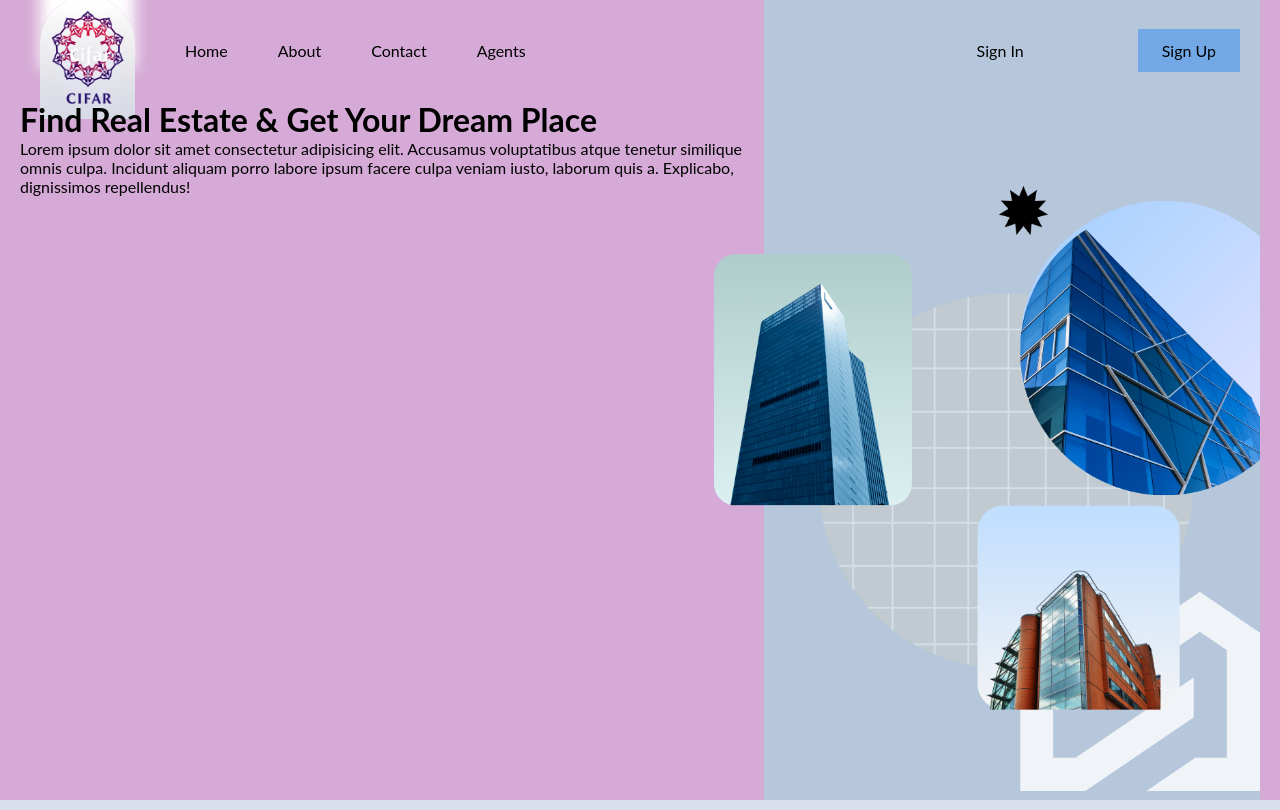
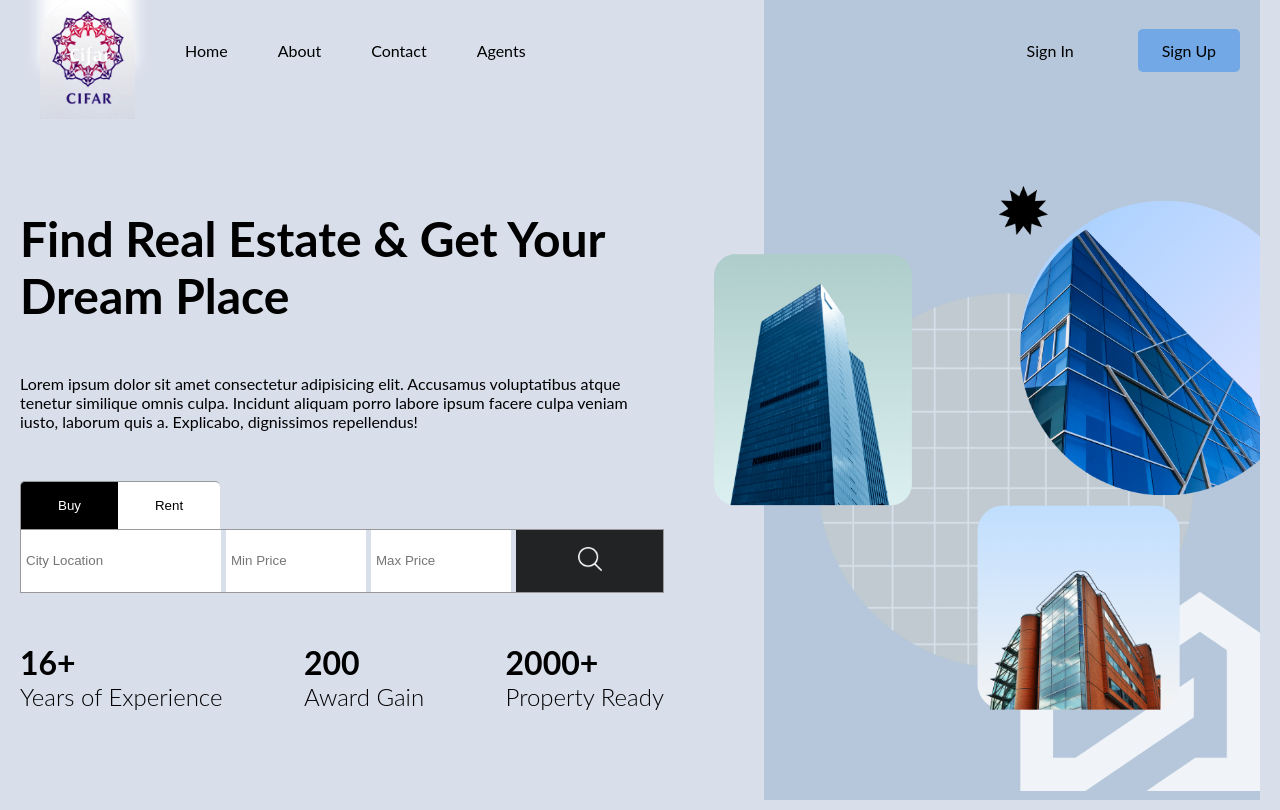
Before and after one commit to prashansa183/RealEstate_FrontEnd, a React (Vite) app: page / in a window 1280 px wide. Shown: the top 810 px of the page. Built offline with nearby package versions, Linux system fonts and the light colour scheme.

Commit message:
front page completed

```diff
--- a/src/components/navbar/Navbar.jsx
+++ b/src/components/navbar/Navbar.jsx
@@ -2,7 +2,7 @@
 import "./Navbar.scss"
 
 function Navbar() {
-  const[open,setopen]=useState(false)
+  const[open,setopen]=useState(false) // for the menu item
   return (
     <nav>
       <div className="nav-left">
--- a/src/components/navbar/Navbar.scss
+++ b/src/components/navbar/Navbar.scss
@@ -8,14 +8,14 @@
   align-items: center;
 
   a {
-    transition: all 0.4s ease;  //for small increment in font .
+    transition: all 0.4s ease;
 
     @include sm {
       display: none;
     }
 
     &:hover {
-      scale: 1.05;
+      scale: 1.05; //for small increment in font .
     }
   }
   .alogo {
@@ -26,7 +26,6 @@
 
   .nav-left {
     flex: 3;
-
     display: flex;
     align-items: center;
     gap: 50px;
@@ -50,7 +49,6 @@
     display: flex;
     align-items: center; //vertical center
     justify-content: flex-end;
-    gap: 50px;
 
     @include md{
       background-color: transparent;
@@ -63,19 +61,14 @@
     }
 
     .Register {
-
+      border-radius: 5px;
       background-color: rgb(114, 168, 230);
     }
-
-
-
-
-  }
+   }
 }
 
 .menuIcon{
   display: none;
-
   z-index: 999;
   img{
     width: 36px;
@@ -93,11 +86,11 @@
   position: absolute;
   top: 0;
   right: -50%;
-  background-color: black ;
+  background-color:black ;
   color: white;
   height: 100vh;
   width: 50%;
-  transition: all 1s ease;
+  transition: all 1s ease; //spead of its apperance
   display: flex;
   flex-direction: column;
   align-items: center;
--- a/src/components/searchBar/searchBar.jsx
+++ b/src/components/searchBar/searchBar.jsx
@@ -0,0 +1,58 @@
+import { useState } from "react";
+import "./SearchBar.scss";
+
+const types = ["buy", "rent"];
+
+const SearchBar = () => {
+  const [query, setquery] = useState({
+    type: "buy",
+    location: "",
+    minPrice: 0,
+    maxPrice: 0,
+  });
+
+  const switchType = (val) => {
+    setquery((prev) => ({ ...prev, type: val }));
+  };
+
+  return (
+    <div className="search-bar">
+      <div className="type">
+        {types.map((type) => {
+          return (
+            <button key={type} onClick={() => switchType(type)}
+              className={query.type === type ? "active" : ""}>
+              {type}
+            </button>
+          );
+        })}
+      </div>
+        <form action="">
+          <input type="text" name="location" placeholder="City Location" />
+
+          <input
+            type="text"
+            name="minprice"
+            min={0}
+            max={10000000}
+            placeholder="Min Price"
+          />
+
+          <input
+            type="text"
+            name="maxprice"
+            min={0}
+            max={10000000}
+            placeholder="Max Price"
+          />
+
+          <button>
+            <img src="/search.png" alt="" />
+          </button>
+        </form>
+      </div>
+
+  );
+};
+
+export default SearchBar;
--- a/src/components/searchBar/searchBar.scss
+++ b/src/components/searchBar/searchBar.scss
@@ -0,0 +1,96 @@
+
+@import "../../responsive.scss";
+
+.search-bar{
+.type{
+    button{
+      padding: 16px 37px;
+      border: 1px solid #999;
+      cursor: pointer;
+      background-color: white;
+      border-bottom: none;
+      border-right: none;
+      text-transform: capitalize;
+
+      &.active{
+        background-color: black;
+        color: white;
+      }
+
+      &:first-child{
+        border-top-left-radius:5px ;
+        border-right: none;
+
+      }
+      &:last-child{
+        border-top-right-radius: 5px;
+        border-left: none;
+      }
+    }
+  }
+
+
+  form{
+    border: 1px solid #999;
+    display: flex;
+    justify-content: space-between;
+    height: 64px;
+    gap:5px;
+
+
+    @include sm{
+      flex-direction: column;
+      border: none;
+
+    }
+
+    input{
+      border:none ;
+      padding: 0px 10px;
+      width: 200px;
+
+      @include lg{
+        padding: 0px 5px;
+        &:nth-child(2),&:nth-child(3){
+          width: 140px;
+        }
+         }
+
+      @include md{
+
+        width: 200px;
+        &:nth-child(2),&:nth-child(3){
+          width:200px;
+        }
+      }
+      @include sm{
+        width: auto;
+        &:nth-child(2),&:nth-child(3){
+          width:auto;
+        }
+        padding: 20px;
+        border: 1px solid #999;
+      }
+
+
+
+
+    }
+    button{
+      border: none;
+      cursor: pointer;
+      background-color: rgb(34, 35, 36);
+      flex: 1;
+
+      @include sm{
+        padding: 10px;
+        border-bottom: 1px solid #999;
+      }
+    }
+
+    img{
+      width: 24px;
+      height: 24px;
+    }
+  }
+}
--- a/src/layout.scss
+++ b/src/layout.scss
@@ -12,26 +12,22 @@
   flex-direction:column ;
 
   @include lg{
-    background-color: rgb(213, 170, 214);
+
     max-width:1280px ;
   }
 
   @include md{
-    // background-color: rgb(185, 224, 170);
+
     max-width: 768px;
   }
   @include sm{
-    background-color: rgb(219, 157, 157);
     max-width: 640px;
   }
-
-
 
 }
 
 .content{
-  // margin-top: 10px;
 
   flex: 1;
-  // gap: 1px;
+
 }
--- a/src/main.jsx
+++ b/src/main.jsx
@@ -1,7 +1,6 @@
 import { StrictMode } from 'react'
 import { createRoot } from 'react-dom/client'
 import App from './App.jsx'
-import './index.css'
 import './index.scss'
 
 createRoot(document.getElementById('root')).render(
--- a/src/routes/homePage/homePage.jsx
+++ b/src/routes/homePage/homePage.jsx
@@ -1,4 +1,6 @@
 import './homePage.scss'
+import SearchBar from '../../components/searchBar/searchBar'
+
 
 function HomePage(){
   return(
@@ -6,12 +8,27 @@
       <div className='text-container'>
         <div className='wrapper'>
         <h1 className='title'>Find Real Estate & Get Your Dream Place </h1>
-        </div>
+
+
         <p>
           Lorem ipsum dolor sit amet consectetur adipisicing elit. Accusamus voluptatibus atque tenetur similique omnis culpa. Incidunt aliquam porro labore ipsum facere culpa veniam iusto, laborum quis a. Explicabo, dignissimos repellendus!
         </p>
-
-
+        <SearchBar/>
+        <div className='boxes'>
+            <div className='box'>
+              <h1>16+</h1>
+              <h2>Years of Experience</h2>
+            </div>
+            <div className='box'>
+              <h1>200</h1>
+              <h2>Award Gain</h2>
+            </div>
+            <div className='box'>
+              <h1>2000+</h1>
+              <h2>Property Ready</h2>
+            </div>
+        </div>
+        </div>
 
       </div>
       <div className='image-container'>
--- a/src/routes/homePage/homePage.scss
+++ b/src/routes/homePage/homePage.scss
@@ -1,27 +1,76 @@
-.homepage{
+@import "../../responsive.scss";
+
+.homepage {
   display: flex;
   height: 100%;
 
-.text-container{
-  // margin-top: 1px;
-  // padding-top: 100px;
-  flex:3;
+  .text-container {
+    flex: 3;
 
-  .wrapper{
+    .wrapper {
+      margin-top: 10px;
       padding-right: 100px;
+      display: flex;
+      flex-direction: column;
+      justify-content: center;
+      gap: 50px;
+      height: 100%;
+      @include md {
+        padding: 0;
+      }
+
+      @include sm{
+        margin-top: 25px;
+        justify-content: flex-start;
+      }
+      .title {
+        font-size: 64px;
+
+        @include lg {
+          font-size: 48px;
         }
       }
-.image-container{
-  flex:2;
+      .boxes {
+        display: flex;
+        justify-content: space-between;
+
+        @include sm{
+          display: none;
+
+        }
+
+        h1 {
+          font-size: 36px;
+
+          @include lg {
+            font-size: 32px;
+          }
+        }
+        h2 {
+          font-weight: 300;
+        }
+      }
+    }
+  }
+  .image-container {
+    flex: 2;
+
     background-color: rgb(182, 199, 219);
+    @include md {
+      display: none;
+    }
+    @include lg {
+      // display: none;
+      width: 105%;
+    }
 
     position: relative;
     display: flex;
     align-items: center;
-  img{
+    img {
       width: 110%;
       position: absolute;
       right: 0;
-
     }
-}}
+  }
+}
```
Also changed, not shown: src/index.css (deleted, +0 -68 lines). Lines whose indentation alone changed are shown as unchanged.
